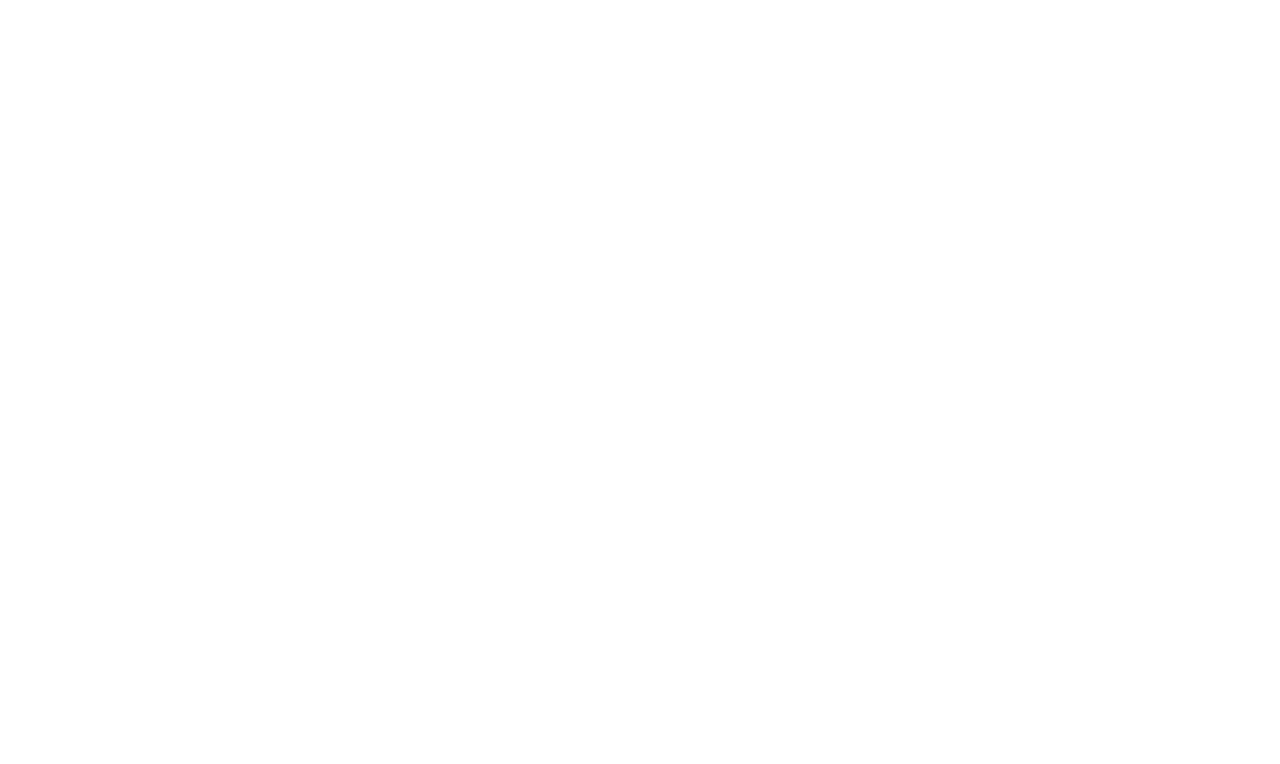
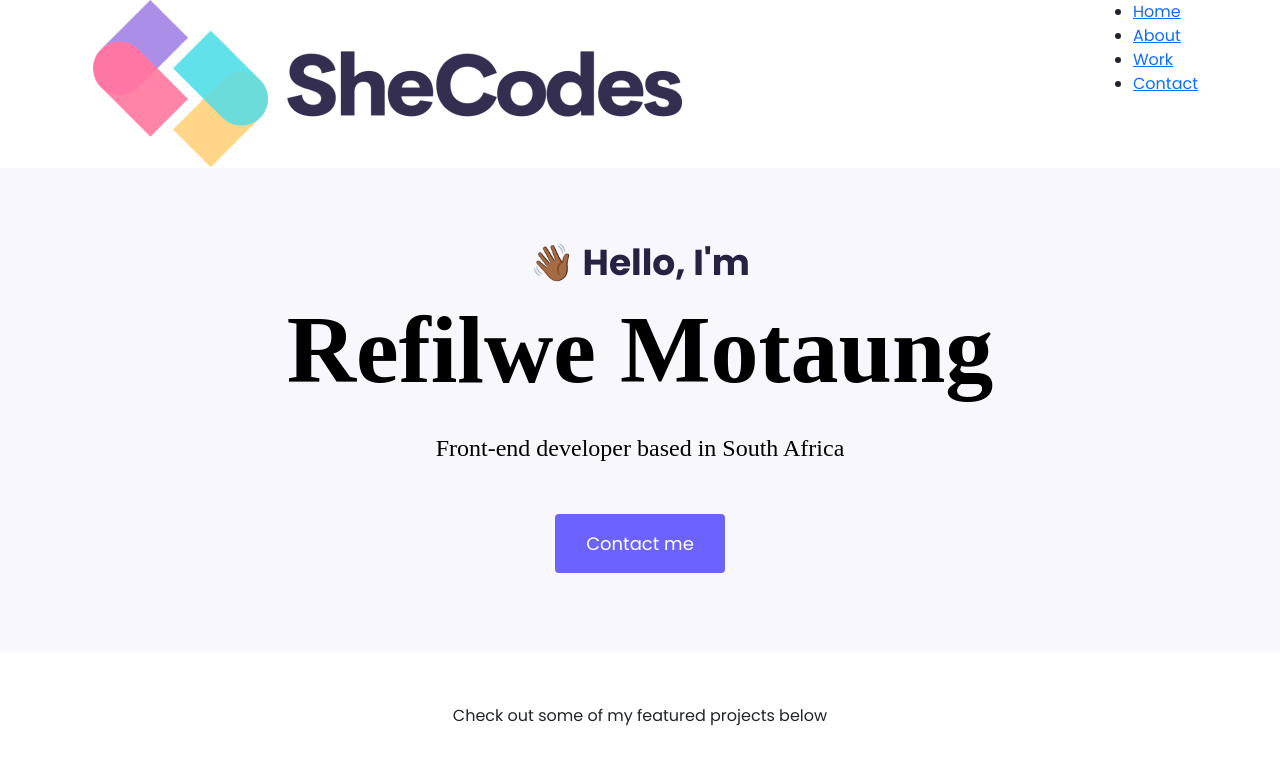
Before and after one commit to Mafifiza/responsive-portfolio, a plain HTML site: page index.html in a window 1280 px wide. Drawn offline with nearby package versions, Linux system fonts and the light colour scheme; a web font is replaced by a local one.

Commit message:
Added pictures in the images folder and added the hero

```diff
--- a/index.html
+++ b/index.html
@@ -31,5 +31,47 @@
       crossorigin="anonymous"
     ></script>
   </head>
-  <body></body>
+  <body>
+    <div class="container">
+      <nav class="d-flex justify-content-between">
+        <a href="/" title="Homepage">
+          <img
+            src="images/logo.png"
+            class="logo d-none d-md-block"
+            alt="Refilwe Logo"
+          />
+          <img
+            src="images/logo-small.jpg"
+            class="logo d-block d-md-none"
+            alt="Refilwe Logo"
+          />
+        </a>
+        <ul>
+          <li class="active">
+            <a href="/" title="Homepage">Home</a>
+          </li>
+          <li>
+            <a href="/about.html" title="About Refilwe">About</a>
+          </li>
+          <li>
+            <a href="/work.html" title="Refilwe's work">Work</a>
+          </li>
+          <li>
+            <a href="/contact.html" title="Contact Refilwe">Contact</a>
+          </li>
+        </ul>
+      </nav>
+    </div>
+    <div class="hero">
+      <p>👋🏾 Hello, I'm</p>
+      <h1>Refilwe Motaung</h1>
+      <h2 class="mb-5">Front-end developer based in South Africa</h2>
+      <div>
+        <a href="/contact.html" class="btn btn-branding" title="Contact me"
+          >Contact me</a
+        >
+      </div>
+    </div>
+    <p class="text-center m-5">Check out some of my featured projects below</p>
+  </body>
 </html>
--- a/styles/portfolio.css
+++ b/styles/portfolio.css
@@ -0,0 +1,74 @@
+:root {
+  --branding-color: #6c63ff;
+  --secondary-color: #f9f7fe;
+  --heading-font-family: "Playfair Display", serif;
+  --default-font-family: "Poppins", sans-serif;
+}
+
+body {
+  font-family: var(--default-font-family);
+}
+
+h1,
+h2,
+h3,
+h4,
+h5,
+h6 {
+  color: black;
+  font-family: var(--heading-font-family);
+  font-weight: bold;
+}
+
+h1 {
+  font-size: 96px;
+  line-height: 1.5;
+}
+
+h2 {
+  font-size: 64px;
+}
+
+h3 {
+  font-size: 48px;
+}
+
+p {
+  font-weight: normal;
+  font-size: 16px;
+  line-height: 30px;
+}
+
+.hero {
+  background: var(--secondary-color);
+  text-align: center;
+  padding: 80px 20px;
+}
+
+.hero p {
+  font-size: 36px;
+  font-weight: bold;
+  margin: 0;
+  color: #272142;
+}
+
+.hero h2 {
+  font-family: var(--heading-font-family);
+  font-weight: normal;
+  line-height: 1.5;
+  font-size: 24px;
+}
+
+.btn-branding {
+  background: var(--branding-color);
+  border-radius: 4px;
+  color: white;
+  text-decoration: none;
+  font-size: 18px;
+  line-height: 27px;
+  padding: 15px 30px;
+}
+
+.btn-branding:hover {
+  color: white;
+}
```
Also changed, not shown: images/black woman.jpg (added), images/dictionary.png (added), images/logo-small.jpg (added), images/translation.png (added), images/weather.png (added), images/yogurt.png (added).
